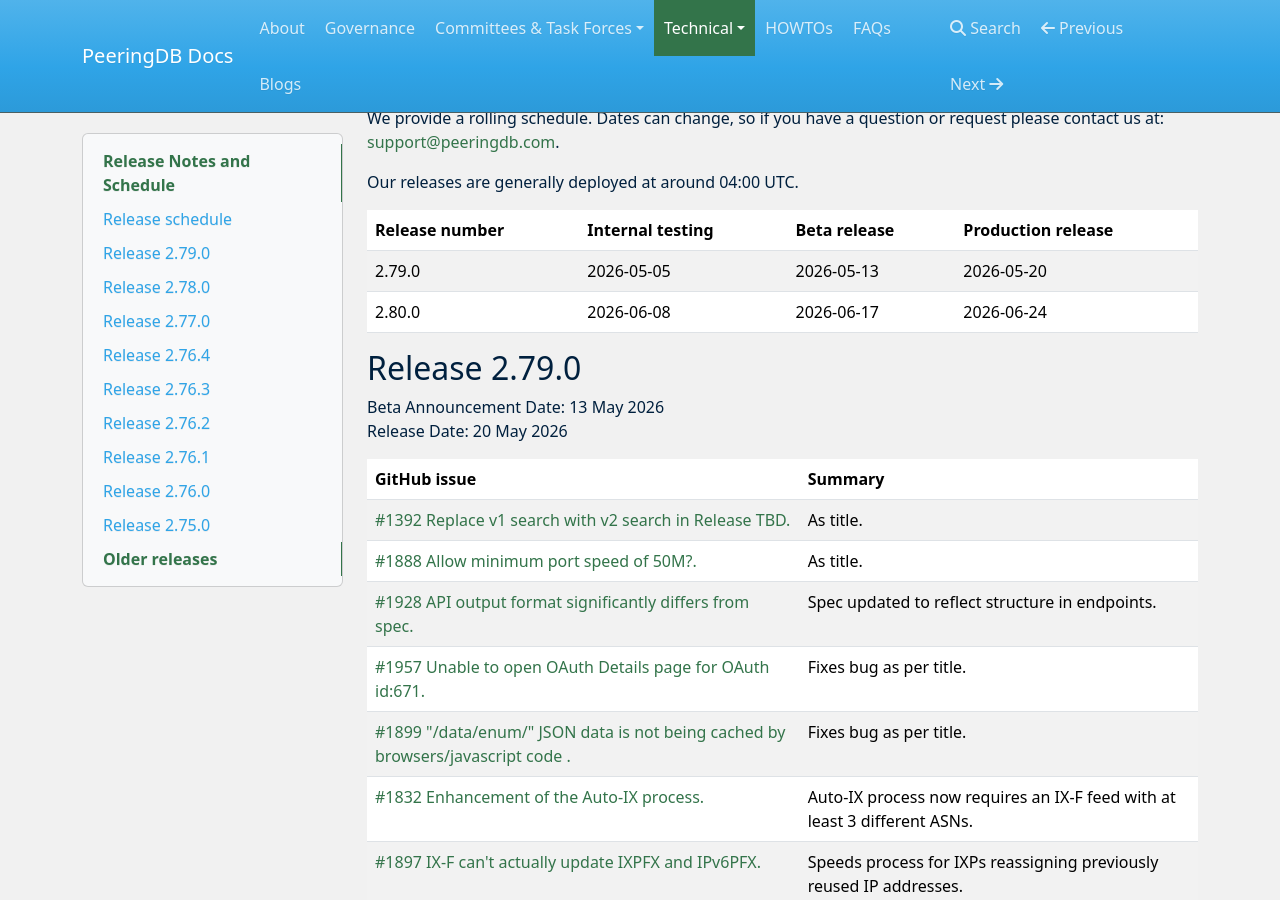
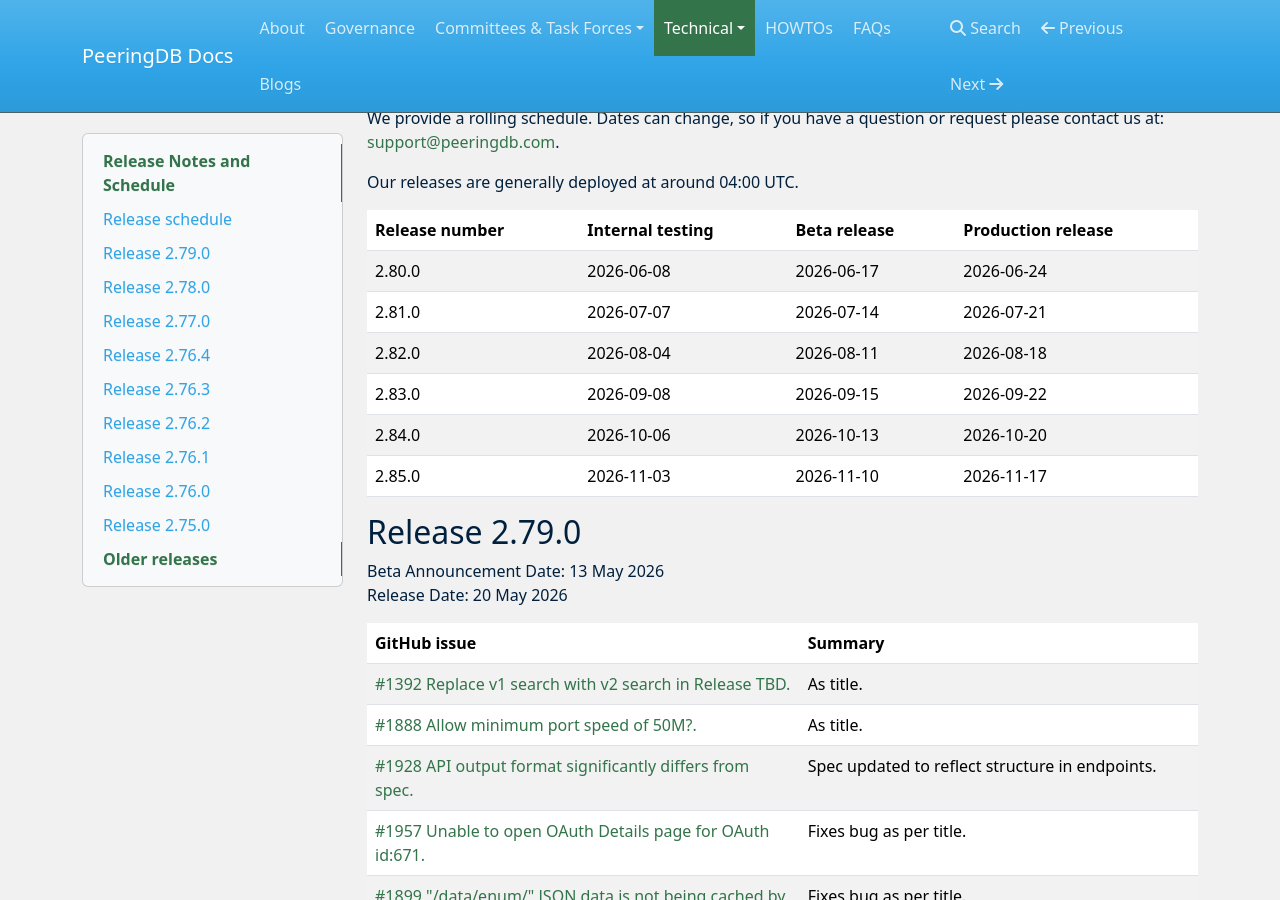
Before and after one commit to peeringdb/docs, an MkDocs documentation site: the page built from docs/release_notes/index.md, in a window 1280 px wide and 900 px high, scrolled down 324 px. Built offline with MkDocs 1.6.1, drawn with Linux system fonts in a browser that asks for light colours; nearby versions of some CDN libraries.

Commit message:
Updated release schedule for 2026

```diff
--- a/docs/release_notes/index.md
+++ b/docs/release_notes/index.md
@@ -14,8 +14,12 @@
 
 | **Release number** | **Internal testing** | **Beta release** | **Production release** |
 | -------------- | ---------------- | ------------ | ------------------ |
-| 2.79.0 | 2026-05-05 | 2026-05-13 | 2026-05-20 |
 | 2.80.0 | 2026-06-08 | 2026-06-17 | 2026-06-24 |
+| 2.81.0 | 2026-07-07 | 2026-07-14 | 2026-07-21 |
+| 2.82.0 | 2026-08-04 | 2026-08-11 | 2026-08-18 |
+| 2.83.0 | 2026-09-08 | 2026-09-15 | 2026-09-22 |
+| 2.84.0 | 2026-10-06 | 2026-10-13 | 2026-10-20 |
+| 2.85.0 | 2026-11-03 | 2026-11-10 | 2026-11-17 |
 
 ## Release 2.79.0
 
```
